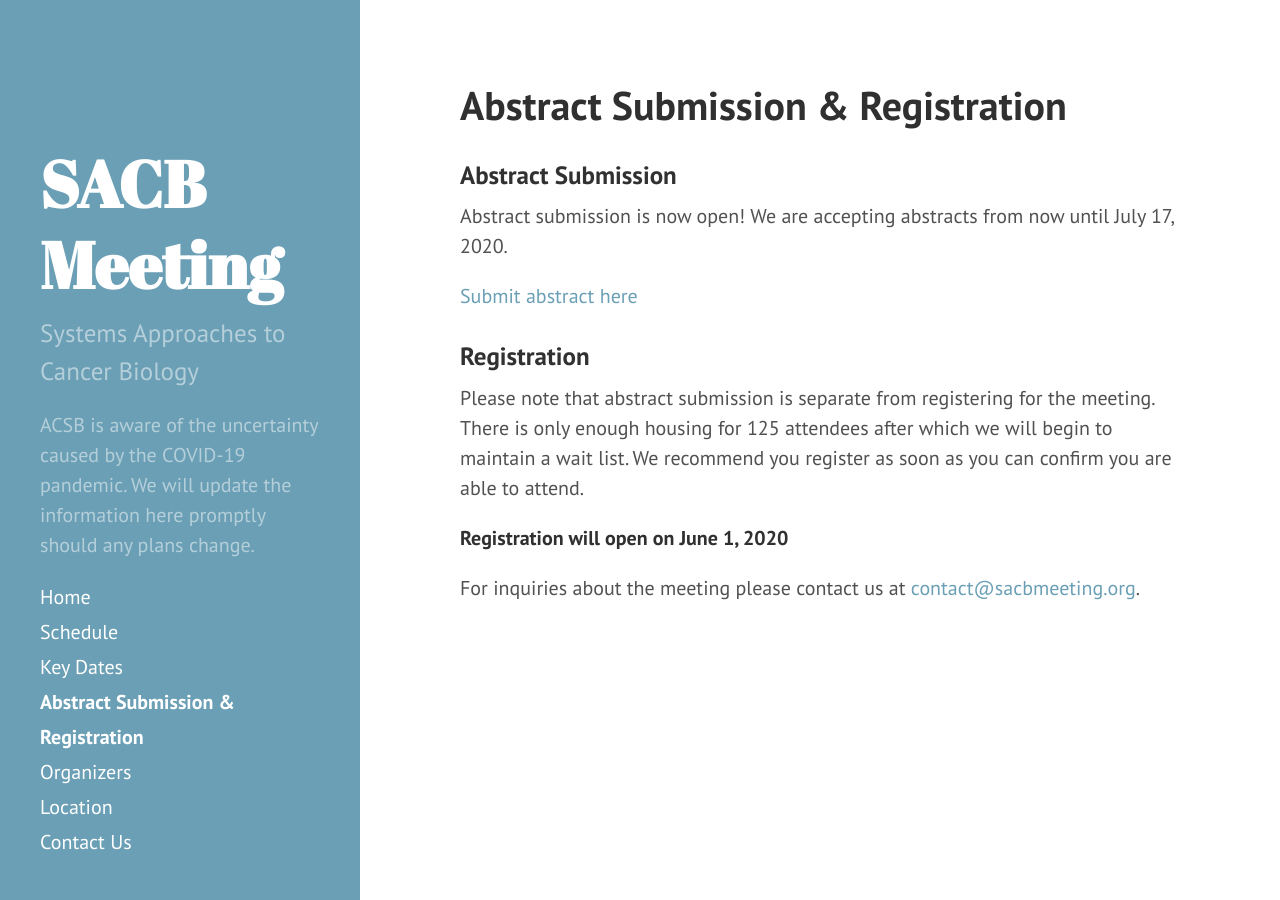
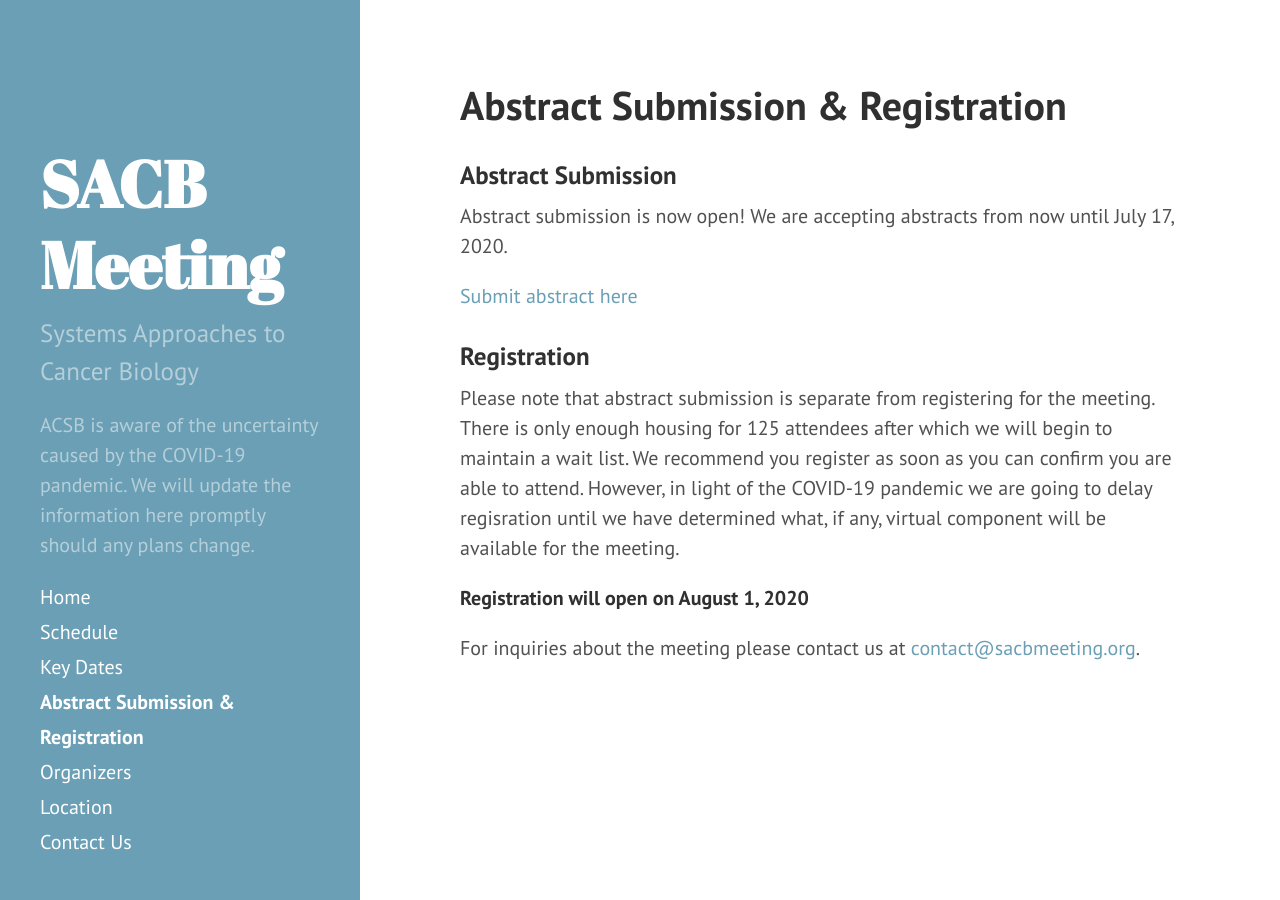
Before and after one commit to AECCSB/sacb-meeting, a Jekyll site: the page built from registration-abstract-submission.md, in a window 1280 px wide. Built offline with Jekyll 4.4.1, drawn with Linux system fonts in a browser that asks for light colours.

Commit message:
added later registration date

```diff
--- a/registration-abstract-submission.md
+++ b/registration-abstract-submission.md
@@ -11,8 +11,8 @@
 
 ### Registration
 
-Please note that abstract submission is separate from registering for the meeting. There is only enough housing for 125 attendees after which we will begin to maintain a wait list. We recommend you register as soon as you can confirm you are able to attend.
+Please note that abstract submission is separate from registering for the meeting. There is only enough housing for 125 attendees after which we will begin to maintain a wait list. We recommend you register as soon as you can confirm you are able to attend. However, in light of the COVID-19 pandemic we are going to delay regisration until we have determined what, if any, virtual component will be available for the meeting.
 
-**Registration will open on June 1, 2020**
+**Registration will open on August 1, 2020**
 
 For inquiries about the meeting please contact us at [contact@sacbmeeting.org](mailto:contact@sacbmeeting.org).
```
